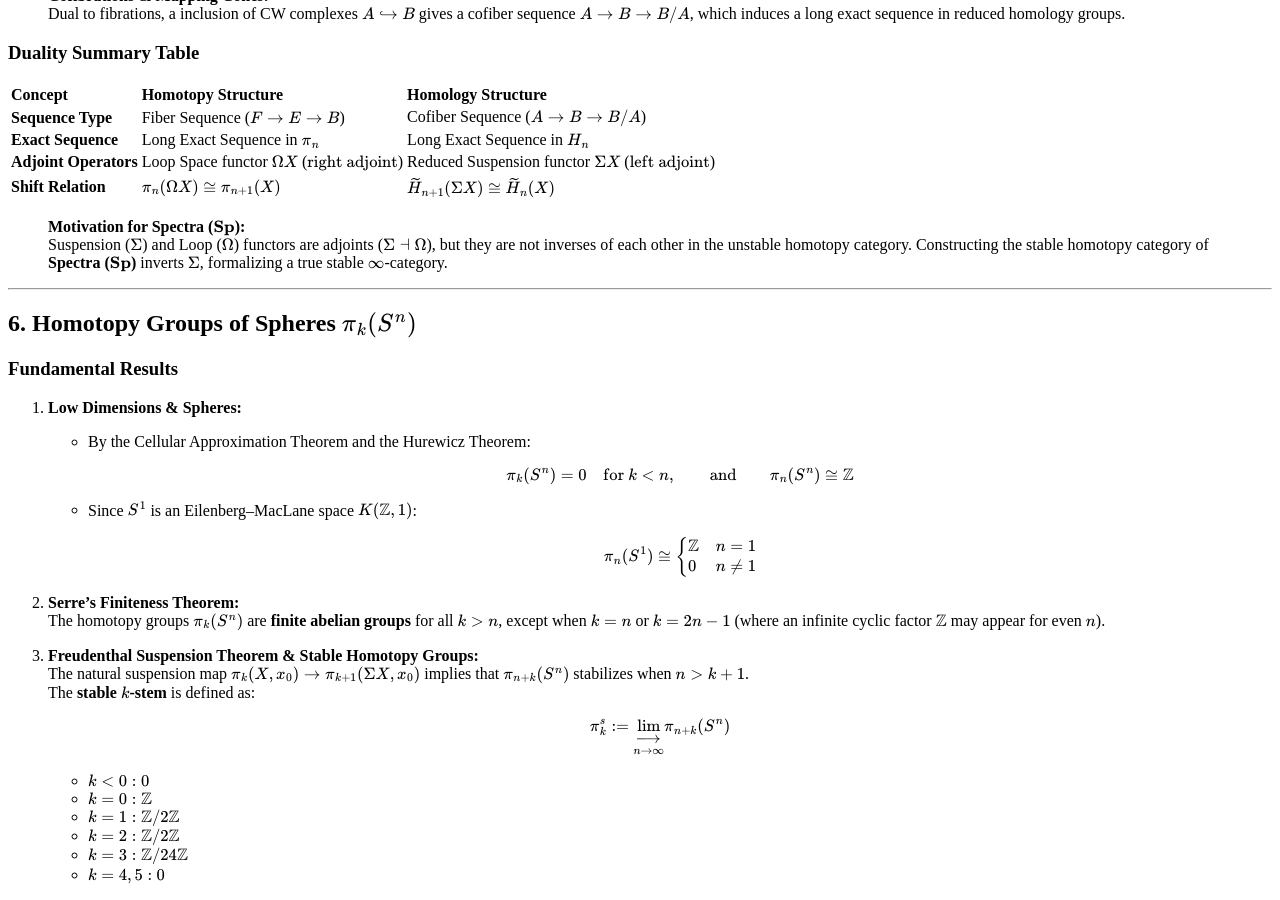
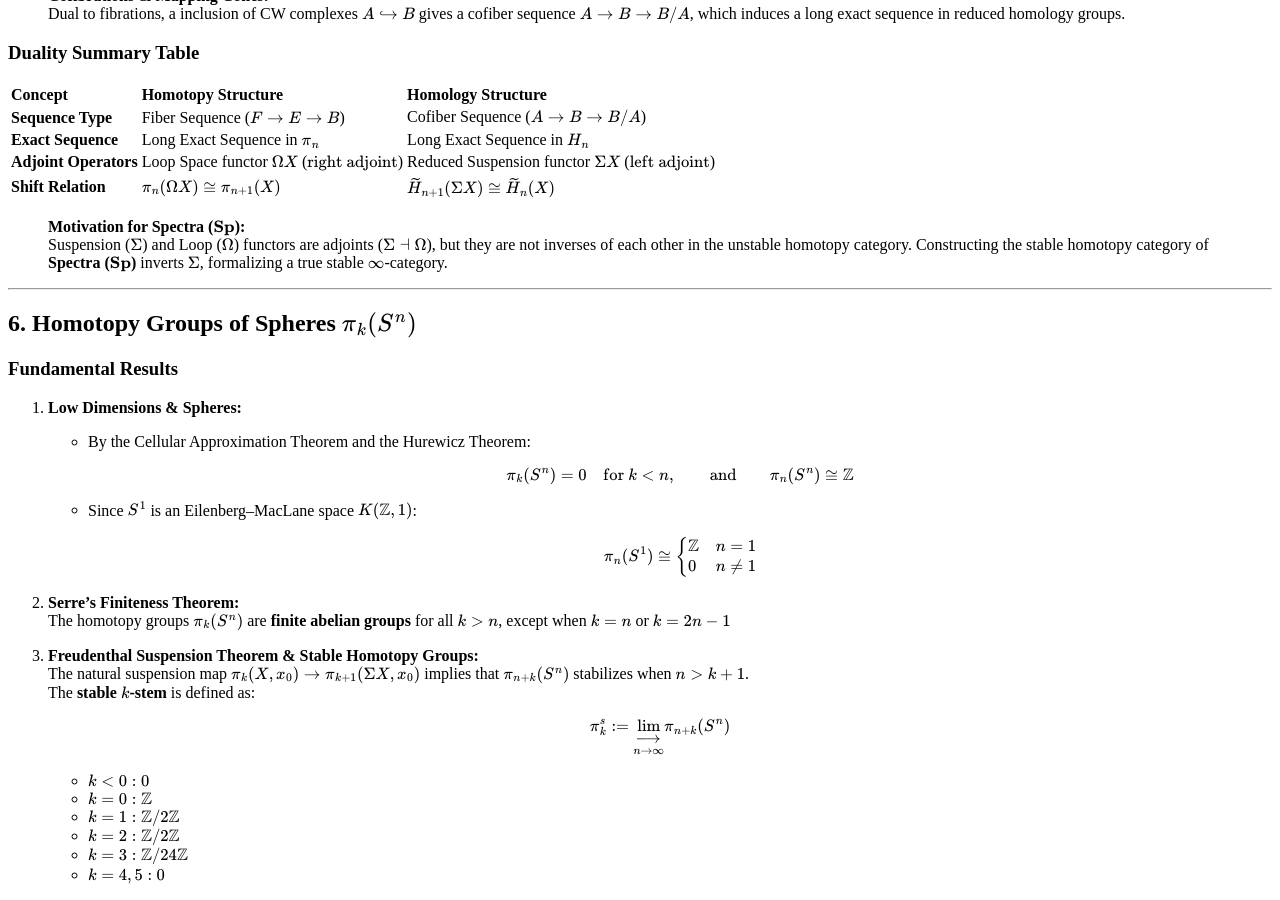
Before and after one commit to alchan00/alchan00.github.io, a Jekyll site: the page built from daily-notes/2026-08-31/index.md, in a window 1280 px wide and 900 px high, scrolled down 1624 px. Built offline with Jekyll 4.4.1, drawn with Linux system fonts in a browser that asks for light colours; our own code applies the rules of GitHub Pages for plain Markdown files.

Commit message:
Update index.md

```diff
--- a/daily-notes/2026-08-31/index.md
+++ b/daily-notes/2026-08-31/index.md
@@ -133,7 +133,7 @@ is an **isomorphism** (and $H_k(X) = 0$ for $1 \le k < n$). That is, the first n
      $$
 
 2. **Serre's Finiteness Theorem:**
-   The homotopy groups $\pi_k(S^n)$ are **finite abelian groups** for all $k > n$, except when $k = n$ or $k = 2n - 1$ (where an infinite cyclic factor $\mathbb{Z}$ may appear for even $n$).
+   The homotopy groups $\pi_k(S^n)$ are **finite abelian groups** for all $k > n$, except when $k = n$ or $k = 2n - 1$
 
 3. **Freudenthal Suspension Theorem & Stable Homotopy Groups:**
    The natural suspension map $\pi_k(X, x_0) \to \pi_{k+1}(\Sigma X, x_0)$ implies that $\pi_{n+k}(S^n)$ stabilizes when $n > k + 1$.
```
